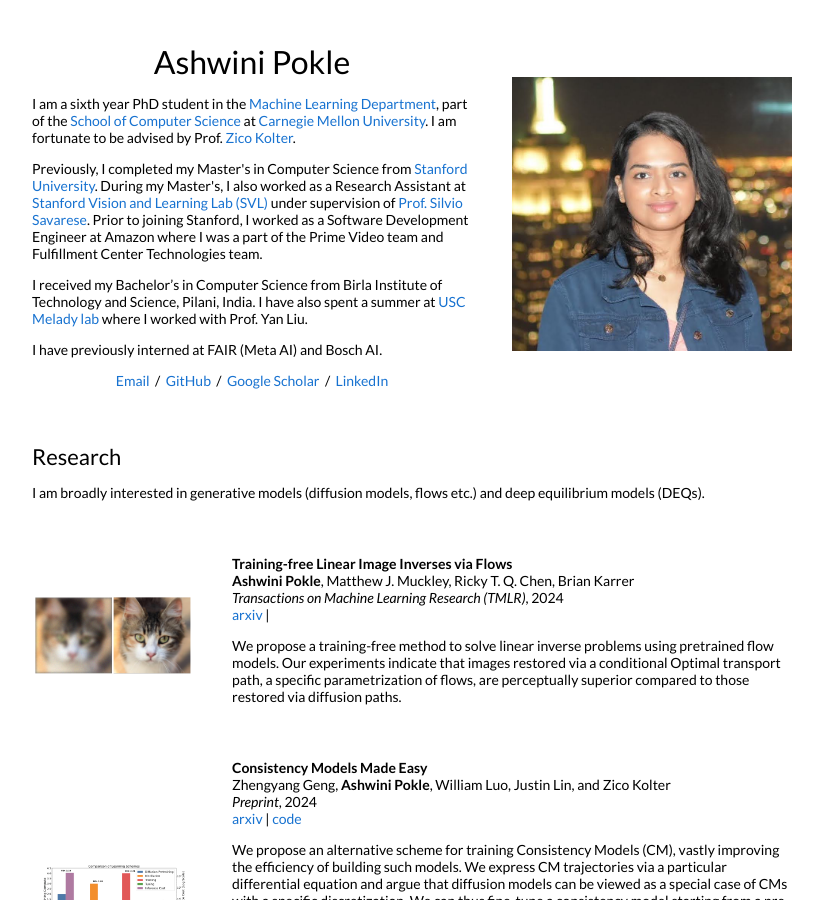
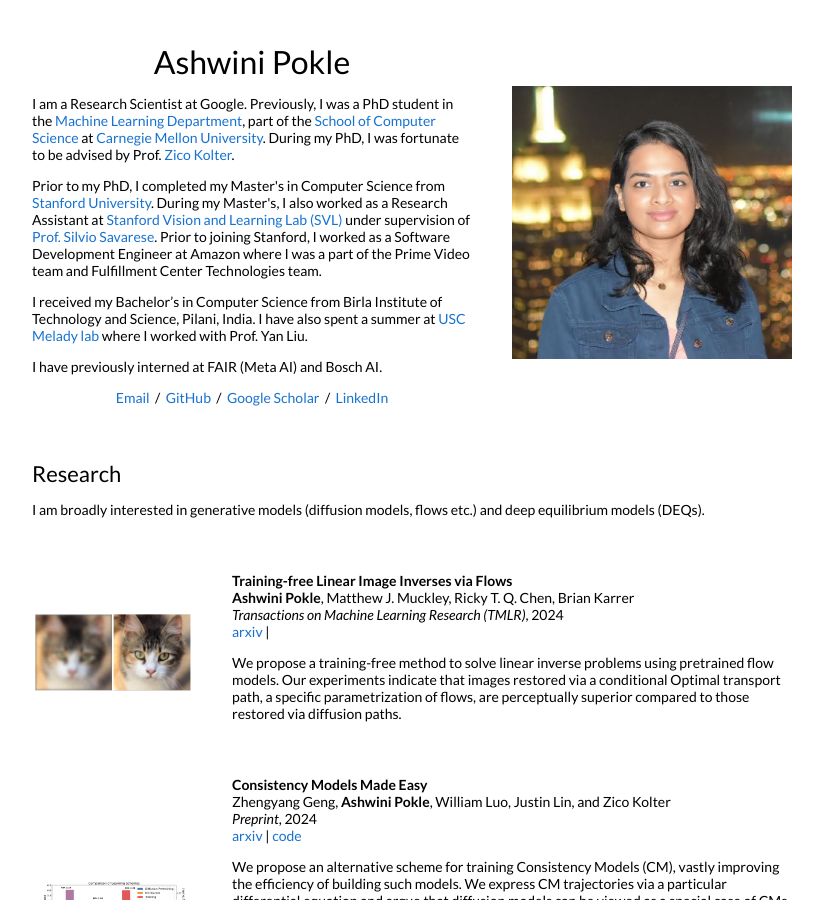
Before and after one commit to ashwinipokle/ashwinipokle.github.io, a Jekyll site: the page built from _posts/2023-08-31-flowinv.md, in a window 1280 px wide and 900 px high. Shown: the whole window, without its empty margins (228-1051 px from the left). Built offline with Jekyll 4.4.1, drawn with Linux system fonts in a browser that asks for light colours.

Commit message:
Update default.html

```diff
--- a/_layouts/default.html
+++ b/_layouts/default.html
@@ -28,9 +28,9 @@
               <h1>
                 Ashwini Pokle
               </h1>
-              <p>I am a sixth year PhD student in the <a href="https://www.ml.cmu.edu//" target="_blank">Machine Learning Department</a>, part of the <a href="https://www.scs.cmu.edu/" target="_blank">School of Computer Science</a> at <a href="https://www.cmu.edu/" target="_blank">Carnegie Mellon University</a>. I am fortunate to be advised by Prof. <a href="https://zicokolter.com/" target="_blank">Zico Kolter</a>.
+              <p>I am a Research Scientist at Google. Previously, I was a PhD student in the <a href="https://www.ml.cmu.edu//" target="_blank">Machine Learning Department</a>, part of the <a href="https://www.scs.cmu.edu/" target="_blank">School of Computer Science</a> at <a href="https://www.cmu.edu/" target="_blank">Carnegie Mellon University</a>. During my PhD, I was fortunate to be advised by Prof. <a href="https://zicokolter.com/" target="_blank">Zico Kolter</a>.
               </p>
-              <p>Previously, I completed my Master's in Computer Science from <a href="http://cs.stanford.edu" target="_blank">Stanford University</a>. During my Master's, I also worked as a Research Assistant at <a href="http://svl.stanford.edu" target="_blank">Stanford Vision and Learning Lab (SVL) </a> under supervision of <a href="http://cvgl.stanford.edu/silvio/" target="_blank">Prof. Silvio Savarese</a>. Prior to joining Stanford, I worked as a Software Development Engineer at Amazon where I was a part of the Prime Video team and Fulfillment Center Technologies team.
+              <p>Prior to my PhD, I completed my Master's in Computer Science from <a href="http://cs.stanford.edu" target="_blank">Stanford University</a>. During my Master's, I also worked as a Research Assistant at <a href="http://svl.stanford.edu" target="_blank">Stanford Vision and Learning Lab (SVL) </a> under supervision of <a href="http://cvgl.stanford.edu/silvio/" target="_blank">Prof. Silvio Savarese</a>. Prior to joining Stanford, I worked as a Software Development Engineer at Amazon where I was a part of the Prime Video team and Fulfillment Center Technologies team.
               </p>
               <p>I received my Bachelor’s in Computer Science from Birla Institute of Technology and Science, Pilani, India. I have also spent a summer at <a href="http://www-bcf.usc.edu/~liu32/melady.html" target="_blank">USC Melady lab</a> where I worked with Prof. Yan Liu.
               </p>
```
